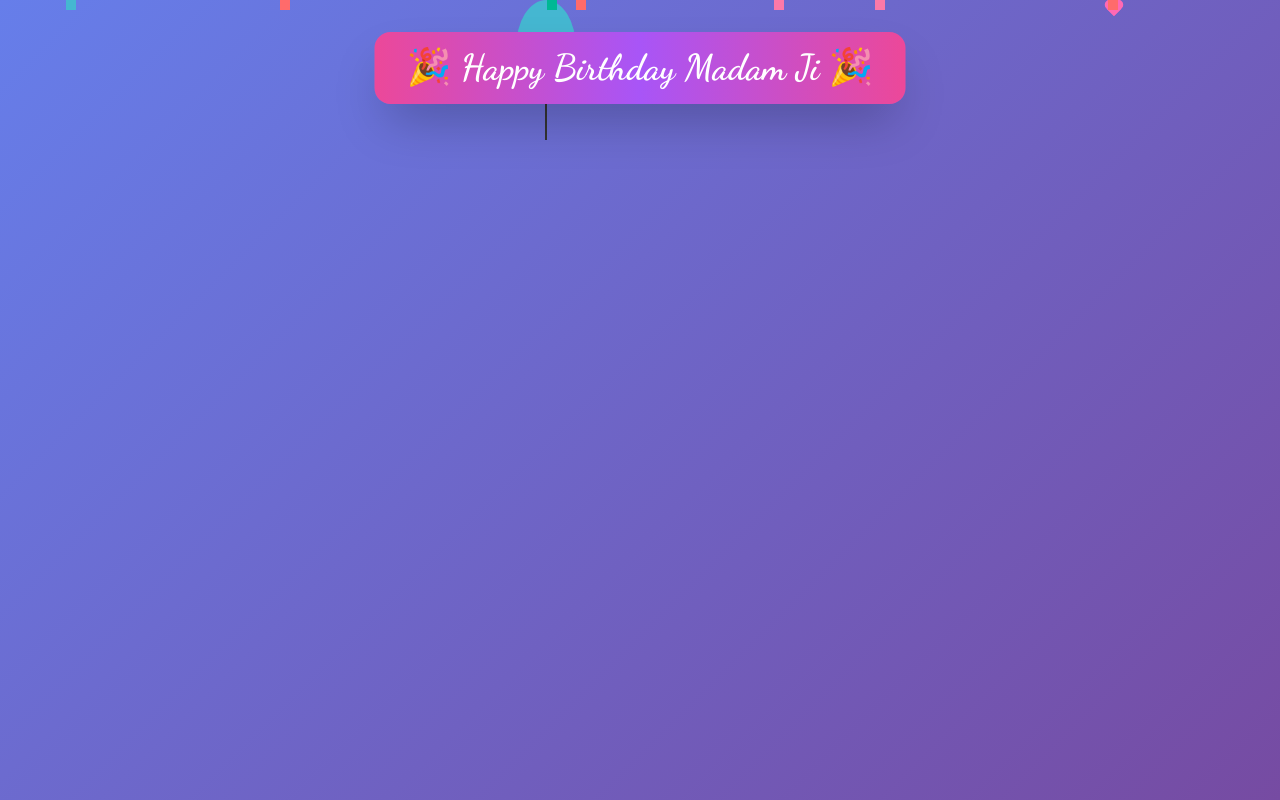
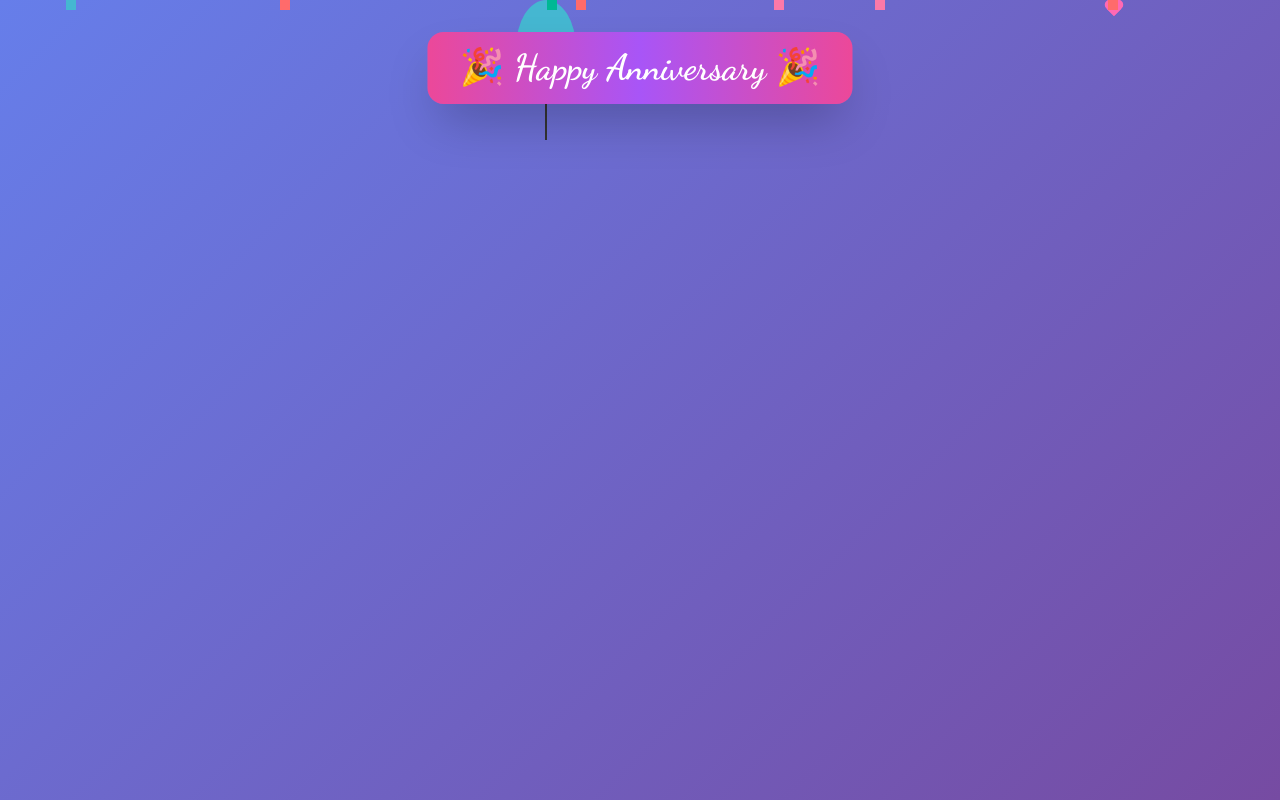
Before and after one commit to practiceop/happy--anniversary, a plain HTML site: page celebrate.html in a window 1280 px wide. Both pictures are taken after a click on the button "Turn the Lights On ✨". Drawn offline with nearby package versions, Linux system fonts and the light colour scheme.

Commit message:
Update celebrate.html

```diff
--- a/celebrate.html
+++ b/celebrate.html
@@ -242,7 +242,7 @@
         <div id="banner" class="fixed top-4 sm:top-8 left-1/2 transform -translate-x-1/2 z-50 hidden px-4">
             <div class="bg-gradient-to-r from-pink-500 via-purple-500 to-pink-500 text-white px-4 sm:px-8 py-3 sm:py-4 rounded-2xl shadow-2xl banner">
                 <h2 class="text-xl sm:text-2xl md:text-4xl font-dancing font-bold text-center">
-                    🎉 Happy Birthday Madam Ji 🎉
+                    🎉 Happy Anniversary 🎉
                 </h2>
             </div>
         </div>
@@ -465,4 +465,5 @@ function startMusic() {
 }
     </script>
 </body>
+
 </html>
```
